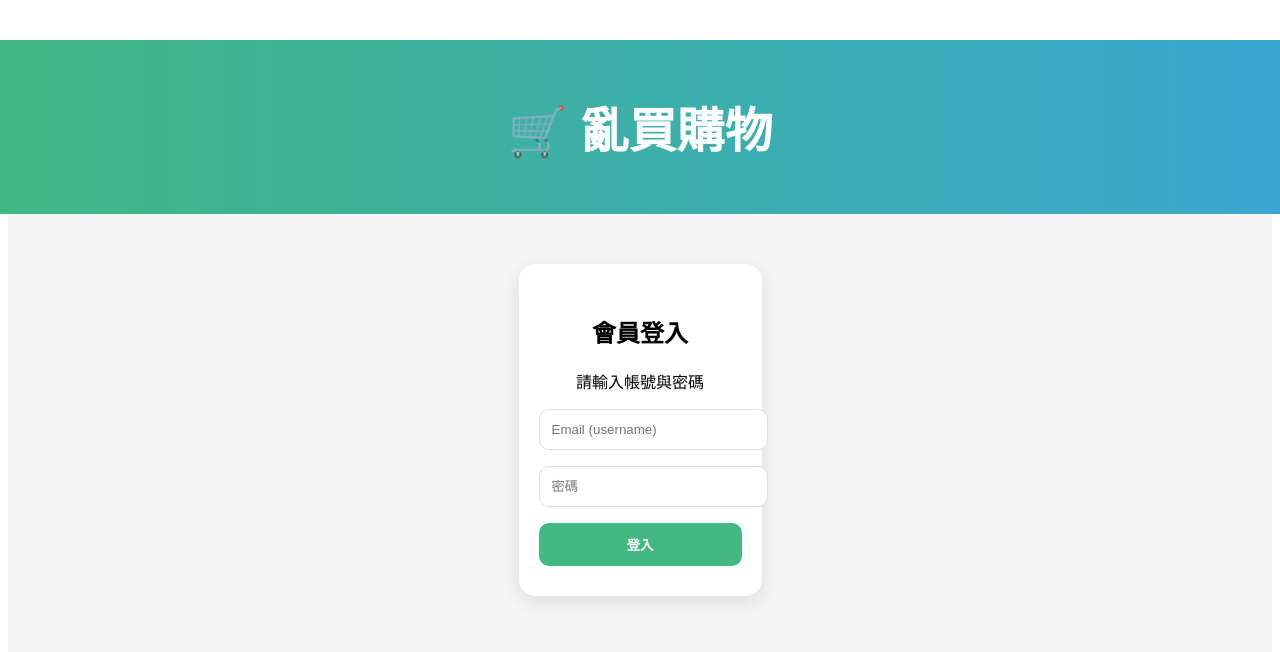
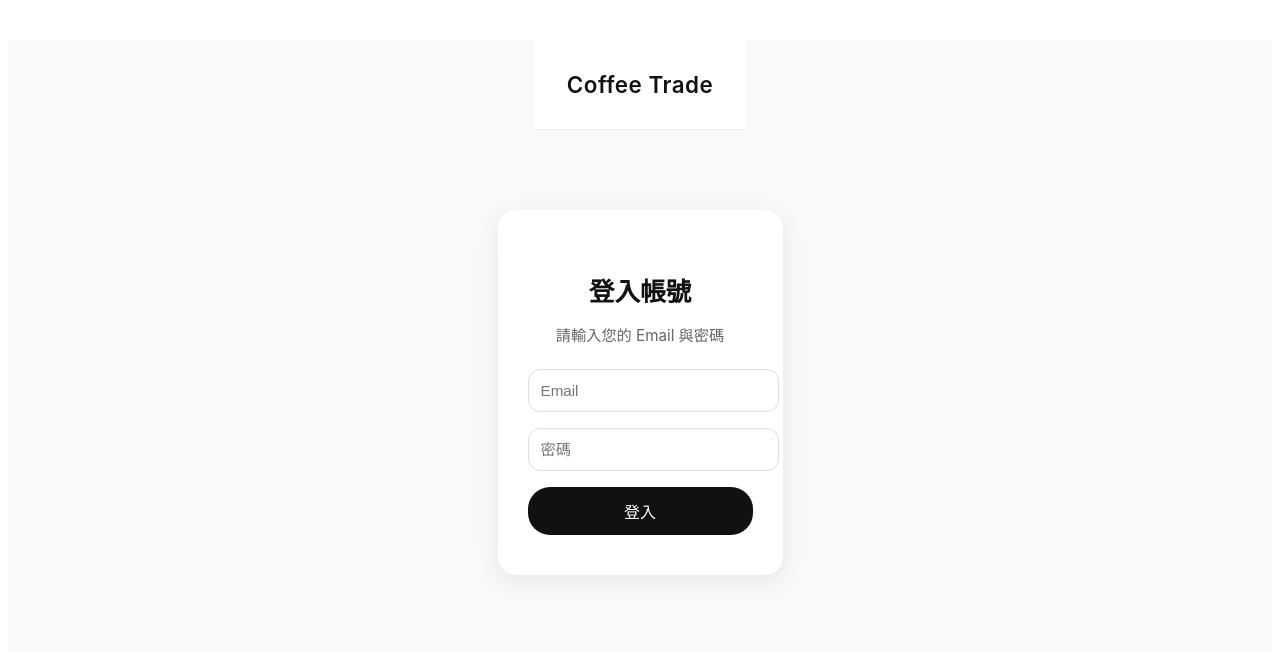
Before and after one commit to ChouKuangWen/Coffee-Hub, a Vue app in the folder frontend/: page /login in a window 1280 px wide. Shown: the top 652 px of the page. Built offline with nearby package versions, Linux system fonts and the light colour scheme.

Commit message:
將版面風格改為咖啡平台APPLE官網與現代風格

```diff
--- a/frontend/src/views/Login.vue
+++ b/frontend/src/views/Login.vue
@@ -49,17 +49,19 @@ const handleLogin = async () => {
 
 <template>
   <div class="login-page">
+    <!-- 頂部導覽列 -->
     <header class="navbar">
-      <h1 class="logo">🛒 亂買購物</h1>
+      <h1 class="logo">Coffee Trade</h1>
     </header>
 
+    <!-- 登入卡片 -->
     <div class="login-card">
-      <h2 class="title">會員登入</h2>
-      <p class="subtitle">請輸入帳號與密碼</p>
+      <h2 class="title">登入帳號</h2>
+      <p class="subtitle">請輸入您的 Email 與密碼</p>
 
       <form @submit.prevent="handleLogin">
         <div class="input-group">
-          <input v-model="email" type="text" placeholder="Email (username)" />
+          <input v-model="email" type="text" placeholder="Email" />
         </div>
         <div class="input-group">
           <input v-model="password" type="password" placeholder="密碼" />
@@ -74,61 +76,88 @@ const handleLogin = async () => {
 
 <style scoped>
 .login-page {
-  font-family: 'Noto Sans TC', '思源黑體', Arial, sans-serif;
+  font-family: -apple-system, BlinkMacSystemFont, "Helvetica Neue", "Noto Sans TC", sans-serif;
   min-height: 100vh;
-  background: #f5f5f5;
+  background: #f9f9f9;
   display: flex;
   flex-direction: column;
-  align-items: center;
+  align-items: center;       /* 水平置中 ✅ */
 }
 
+/* 導覽列 */
 .navbar {
-  width: 100%;
-  padding: 20px;
-  background: linear-gradient(90deg, #42b883, #38a6d0);
-  color: white;
+  padding: 16px 32px;
+  background: #fff;
+  border-bottom: 1px solid #eee;
   text-align: center;
-  font-size: 1.5rem;
-  font-weight: bold;
+}
+.logo {
+  font-size: 1.4rem;
+  font-weight: 600;
+  color: #111;
+  letter-spacing: 0.5px;
 }
 
+/* 登入卡片 */
 .login-card {
-  max-width: 360px;
-  margin: 50px auto;
-  padding: 30px 20px;
-  background: white;
-  border-radius: 16px;
-  box-shadow: 0 6px 20px rgba(0,0,0,0.1);
+  max-width: 460px;
+  margin: 80px auto;
+  padding: 40px 30px;
+  background: #fff;
+  border-radius: 18px;
+  box-shadow: 0 6px 24px rgba(0,0,0,0.08);
   text-align: center;
 }
+.title {
+  font-size: 1.6rem;
+  font-weight: 700;
+  margin-bottom: 8px;
+  color: #111;
+}
+.subtitle {
+  font-size: 0.95rem;
+  color: #666;
+  margin-bottom: 24px;
+}
 
+.input-group {
+  margin-bottom: 1rem;
+}
 input {
   width: 100%;
-  margin-bottom: 1rem;
-  padding: 0.75rem;
-  border-radius: 10px;
+  padding: 12px;
+  border-radius: 12px;
   border: 1px solid #ddd;
+  font-size: 0.95rem;
+  transition: border-color 0.2s;
+}
+input:focus {
+  outline: none;
+  border-color: #111;
 }
 
+/* 按鈕：Apple 風格 */
 button {
   width: 100%;
-  padding: 0.75rem;
-  border-radius: 10px;
+  padding: 12px;
+  border-radius: 22px;
   border: none;
-  background: #42b883;
-  color: white;
-  font-weight: bold;
+  background: #111;
+  color: #fff;
+  font-weight: 500;
+  font-size: 1rem;
   cursor: pointer;
-  transition: transform 0.2s, box-shadow 0.2s;
+  transition: background 0.2s, transform 0.2s;
+}
+button:hover {
+  background: #333;
+  transform: translateY(-1px);
 }
 
-button:hover {
-  transform: translateY(-2px);
-  box-shadow: 0 4px 12px rgba(0,0,0,0.2);
-}
-
+/* 錯誤訊息 */
 .error {
-  color: red;
+  color: #c00;
   margin-top: 1rem;
+  font-size: 0.9rem;
 }
 </style>
```
